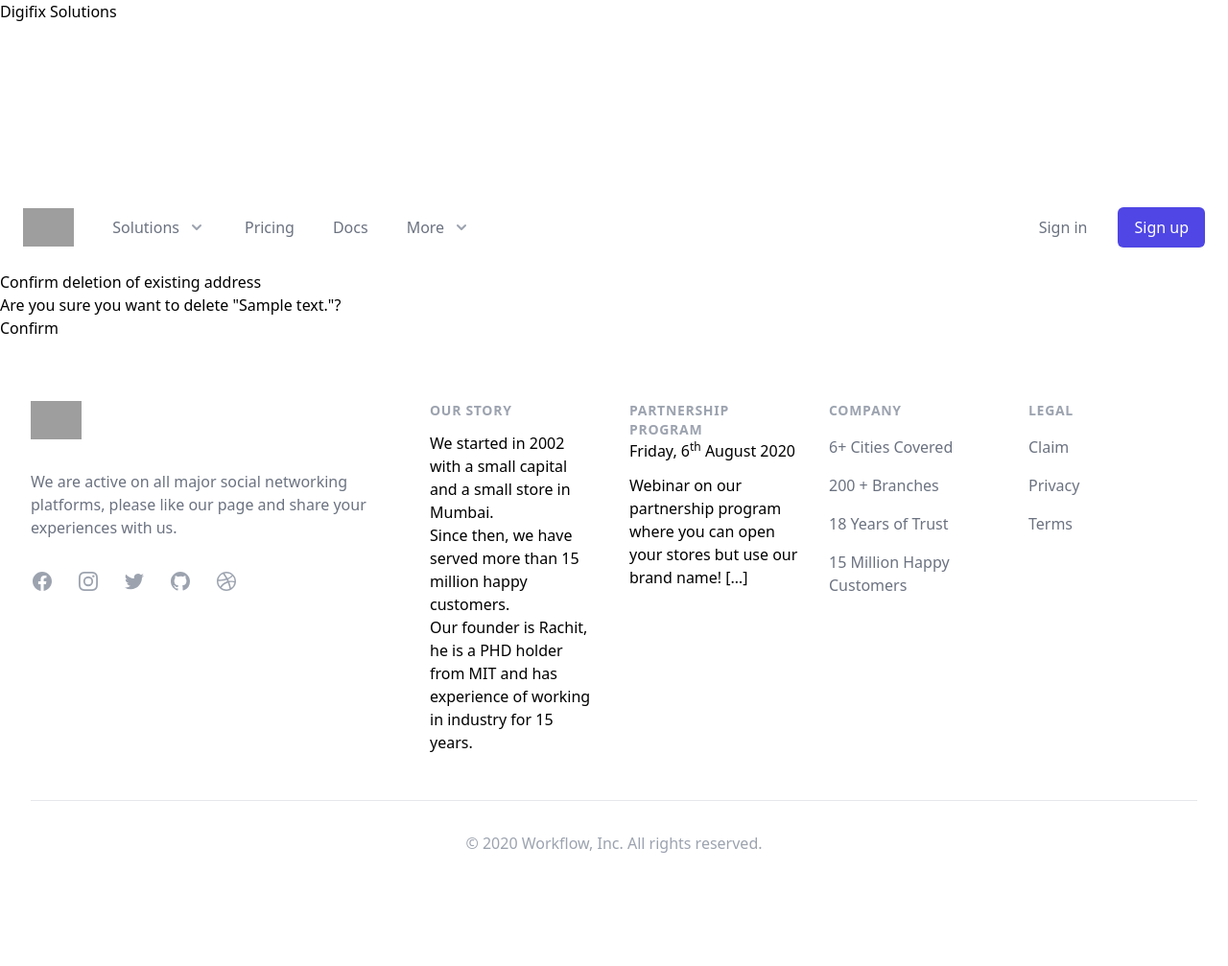
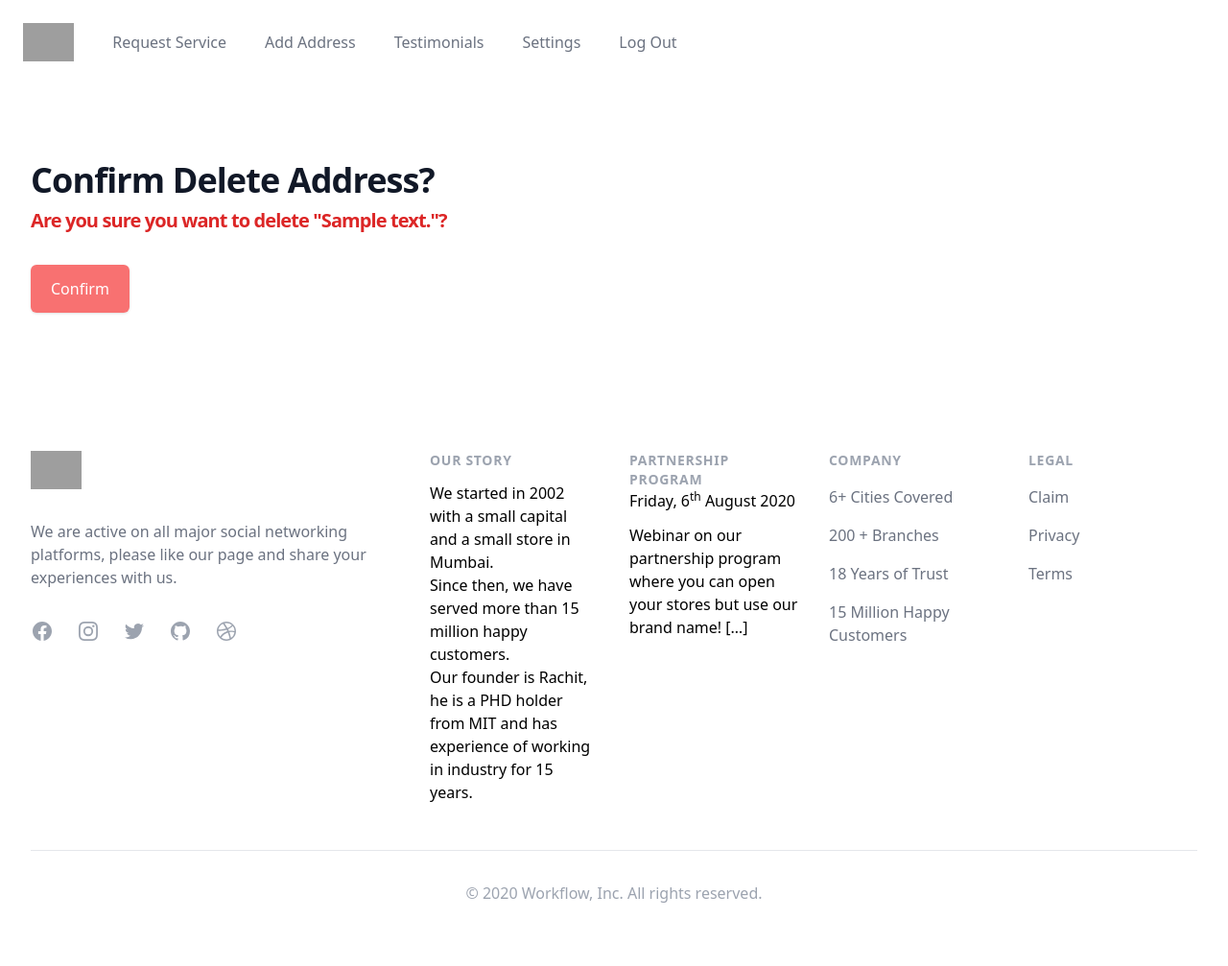
Before and after one commit to Apfirebolt/digifix-electronics-repair-service-portal-, a Django app: page /complaints/address/delete/1 in a window 1280 px wide. Shown: the whole page at 96% size. Before the commit the page ends 889 px from the top, so only its background shows below. Run offline with Django 3.2, Linux system fonts and the light colour scheme; a user stored in the database is signed in; tables that the repository leaves empty hold one stand-in row (values such as "Sample post"); some libraries are stand-ins or nearby versions; grey boxes are pictures that could not be loaded.

Commit message:
modified header CSS

```diff
--- a/templates/complaints/address_confirm_delete.html
+++ b/templates/complaints/address_confirm_delete.html
@@ -5,20 +5,17 @@
 {% endblock %}
 
 {% block content %}
-<div class="wrapper overlay row3">
-    <main class="hoc container clear">
-    <h1>Confirm deletion of existing address</h1>
-    <div class="content">
-      <div id="comments">
-        <form method="post">{% csrf_token %}
-            <p>Are you sure you want to delete "{{ object.address }}"?</p>
-            <input type="submit" value="Confirm">
-        </form>
-      </div>
-    </div>
-    <div class="clear"></div>
-  </main>
-</div>
-
-
+    <form class="bg-white" method="post">{% csrf_token %}
+        <div class="max-w-7xl mx-auto py-12 px-4 sm:px-6 md:py-16 lg:px-8 lg:py-20">
+            <h2 class="text-3xl font-extrabold tracking-tight text-gray-900 sm:text-4xl">
+                <span class="block">Confirm Delete Address?</span>
+                <span class="block text-red-600 text-xl my-2">Are you sure you want to delete "{{ object.address }}"?</span>
+            </h2>
+            <div class="mt-8 flex">
+                <div class="inline-flex rounded-md shadow">
+                    <input type="submit" class="inline-flex items-center justify-center px-5 py-3 border border-transparent text-base font-medium rounded-md text-white bg-red-400 hover:bg-red-700 cursor-pointer" value="Confirm">
+                </div>
+            </div>
+        </div>
+    </form>
 {% endblock %}
--- a/templates/partials/header.html
+++ b/templates/partials/header.html
@@ -1,106 +1,49 @@
-<nav class="navbar navbar-expand-lg d-flex justify-content-between align-items-center">
-  <a href="index.html" class="navbar-brand" href="#">
-    <h1>Digifix Solutions</h1>
-  </a>
-  <button class="navbar-toggler" type="button" data-toggle="collapse" data-target="#navbarNav" aria-controls="navbarNav" aria-expanded="false" aria-label="Toggle navigation">
-    <span class="navbar-toggler-icon"></span>
-  </button>
-  <div class="collapse navbar-collapse justify-content-end" id="navbarNav">
-    <ul class="navbar-nav">
-      {% if not request.user.is_authenticated %}
-        <li class="nav-item">
-          <a href={% url 'accounts:register' %}><i class="fa fa-user"></i>Sign Up</a>
-        </li>
-        <li class="nav-item">
-          <a href={% url 'accounts:login' %}><i class="fa fa-sign-in"></i>Sign In</a>
-        </li>
-
-      {% else %}
-      <li>
-        <a href={% url 'accounts:logout' %} class="dropdown">More
-          <div class="dropdown-content">
-            <ul>
-              <li class="nav-item">
-                <a href={% url 'accounts:login' %}><i class="fa fa-sign-in"></i>Sign In</a>
-              </li>
-            </ul>
-          </div>
-        </a>
-
-      </li>
-      <li class="nav-item">
-        <a href={% url 'complaints:create_request' %}>Request Service</a>
-      </li>
-      <li class="nav-item">
-        <a href={% url 'accounts:settings' %}>Change Settings</a>
-      </li>
-      <li class="nav-item">
-        <a href={% url 'complaints:add_address' %}>Add Address</a>
-      </li>
-      <li class="nav-item">
-        <a href={% url 'complaints:all_testimonials' %}>View Testimonials</a>
-      </li>
-      {% endif %}
-    </ul>
-  </div>
-</nav>
-
 <!-- This example requires Tailwind CSS v2.0+ -->
 <div class="relative bg-white">
     <div class="flex justify-between items-center px-4 py-6 sm:px-6 md:justify-start md:space-x-10">
         <div>
             <a href="#" class="flex">
                 <span class="sr-only">Workflow</span>
-        <img class="h-8 w-auto sm:h-10" src="https://tailwindui.com/img/logos/workflow-mark-indigo-600.svg" alt="">
+                <img class="h-8 w-auto sm:h-10" src="https://tailwindui.com/img/logos/workflow-mark-indigo-600.svg"
+                     alt="">
             </a>
-    </div>
-    <div class="-mr-2 -my-2 md:hidden">
-      <button type="button" class="bg-white rounded-md p-2 inline-flex items-center justify-center text-gray-400 hover:text-gray-500 hover:bg-gray-100 focus:outline-none focus:ring-2 focus:ring-inset focus:ring-indigo-500" aria-expanded="false">
-        <span class="sr-only">Open menu</span>
-        <!-- Heroicon name: outline/menu -->
-        <svg class="h-6 w-6" xmlns="http://www.w3.org/2000/svg" fill="none" viewBox="0 0 24 24" stroke="currentColor" aria-hidden="true">
-          <path stroke-linecap="round" stroke-linejoin="round" stroke-width="2" d="M4 6h16M4 12h16M4 18h16" />
-        </svg>
-      </button>
         </div>
         <div class="hidden md:flex-1 md:flex md:items-center md:justify-between">
             <nav class="flex space-x-10">
-        <div class="relative">
-          <!-- Item active: "text-gray-900", Item inactive: "text-gray-500" -->
-          <button type="button" class="text-gray-500 group bg-white rounded-md inline-flex items-center text-base font-medium hover:text-gray-900 focus:outline-none focus:ring-2 focus:ring-offset-2 focus:ring-indigo-500" aria-expanded="false">
-            <span>Solutions</span>
-            <svg class="text-gray-400 ml-2 h-5 w-5 group-hover:text-gray-500" xmlns="http://www.w3.org/2000/svg" viewBox="0 0 20 20" fill="currentColor" aria-hidden="true">
-              <path fill-rule="evenodd" d="M5.293 7.293a1 1 0 011.414 0L10 10.586l3.293-3.293a1 1 0 111.414 1.414l-4 4a1 1 0 01-1.414 0l-4-4a1 1 0 010-1.414z" clip-rule="evenodd" />
-            </svg>
-          </button>
-
-        </div>
-        <a href="#" class="text-base font-medium text-gray-500 hover:text-gray-900">
-          Pricing
+                {% if request.user.is_authenticated %}
+                    <a href="{% url 'complaints:create_request' %}"
+                       class="text-base font-medium text-gray-500 hover:text-gray-900">
+                        Request Service
                     </a>
-        <a href="#" class="text-base font-medium text-gray-500 hover:text-gray-900">
-          Docs
+                    <a href="{% url 'complaints:add_address' %}"
+                       class="text-base font-medium text-gray-500 hover:text-gray-900">
+                        Add Address
                     </a>
-
-        <div class="relative">
-          <!-- Item active: "text-gray-900", Item inactive: "text-gray-500" -->
-          <button type="button" class="text-gray-500 group bg-white rounded-md inline-flex items-center text-base font-medium hover:text-gray-900 focus:outline-none focus:ring-2 focus:ring-offset-2 focus:ring-indigo-500" aria-expanded="false">
-            <span>More</span>
-            <svg class="text-gray-400 ml-2 h-5 w-5 group-hover:text-gray-500" xmlns="http://www.w3.org/2000/svg" viewBox="0 0 20 20" fill="currentColor" aria-hidden="true">
-              <path fill-rule="evenodd" d="M5.293 7.293a1 1 0 011.414 0L10 10.586l3.293-3.293a1 1 0 111.414 1.414l-4 4a1 1 0 01-1.414 0l-4-4a1 1 0 010-1.414z" clip-rule="evenodd" />
-            </svg>
-          </button>
-
-        </div>
-      </nav>
+                    <a href="{% url 'complaints:all_testimonials' %}"
+                       class="text-base font-medium text-gray-500 hover:text-gray-900">
+                        Testimonials
+                    </a>
+                    <a href="{% url 'accounts:settings' %}"
+                       class="text-base font-medium text-gray-500 hover:text-gray-900">
+                        Settings
+                    </a>
+                    <a href="{% url 'accounts:logout' %}"
+                       class="text-base font-medium text-gray-500 hover:text-gray-900">
+                        Log Out
+                    </a>
+                {% else %}
                     <div class="flex items-center md:ml-12">
-        <a href="#" class="text-base font-medium text-gray-500 hover:text-gray-900">
+                        <a href="{% url 'accounts:login' %}"
+                           class="text-base font-medium text-gray-500 hover:text-gray-900">
                             Sign in
                         </a>
-        <a href="#" class="ml-8 inline-flex items-center justify-center px-4 py-2 border border-transparent rounded-md shadow-sm text-base font-medium text-white bg-indigo-600 hover:bg-indigo-700">
+                        <a href="{% url 'accounts:register' %}"
+                           class="ml-8 inline-flex items-center justify-center px-4 py-2 border border-transparent rounded-md shadow-sm text-base font-medium text-white bg-indigo-600 hover:bg-indigo-700">
                             Sign up
                         </a>
                     </div>
+                {% endif %}
+            </nav>
         </div>
     </div>
 
@@ -109,14 +52,18 @@
             <div class="pt-5 pb-6 px-5">
                 <div class="flex items-center justify-between">
                     <div>
-            <img class="h-8 w-auto" src="https://tailwindui.com/img/logos/workflow-mark-indigo-600.svg" alt="Workflow">
+                        <img class="h-8 w-auto" src="https://tailwindui.com/img/logos/workflow-mark-indigo-600.svg"
+                             alt="Workflow">
                     </div>
                     <div class="-mr-2">
-            <button type="button" class="bg-white rounded-md p-2 inline-flex items-center justify-center text-gray-400 hover:text-gray-500 hover:bg-gray-100 focus:outline-none focus:ring-2 focus:ring-inset focus:ring-indigo-500">
+                        <button type="button"
+                                class="bg-white rounded-md p-2 inline-flex items-center justify-center text-gray-400 hover:text-gray-500 hover:bg-gray-100 focus:outline-none focus:ring-2 focus:ring-inset focus:ring-indigo-500">
                             <span class="sr-only">Close menu</span>
                             <!-- Heroicon name: outline/x -->
-              <svg class="h-6 w-6" xmlns="http://www.w3.org/2000/svg" fill="none" viewBox="0 0 24 24" stroke="currentColor" aria-hidden="true">
-                <path stroke-linecap="round" stroke-linejoin="round" stroke-width="2" d="M6 18L18 6M6 6l12 12" />
+                            <svg class="h-6 w-6" xmlns="http://www.w3.org/2000/svg" fill="none" viewBox="0 0 24 24"
+                                 stroke="currentColor" aria-hidden="true">
+                                <path stroke-linecap="round" stroke-linejoin="round" stroke-width="2"
+                                      d="M6 18L18 6M6 6l12 12"/>
                             </svg>
                         </button>
                     </div>
```
Also changed, not shown: templates/complaints/all_addresses.html (+10 -6 lines), templates/complaints/delete_testimonial_confirm.html (+13 -20 lines), templates/complaints/list_testimonials.html (+16 -5 lines). Lines whose indentation alone changed are shown as unchanged.
